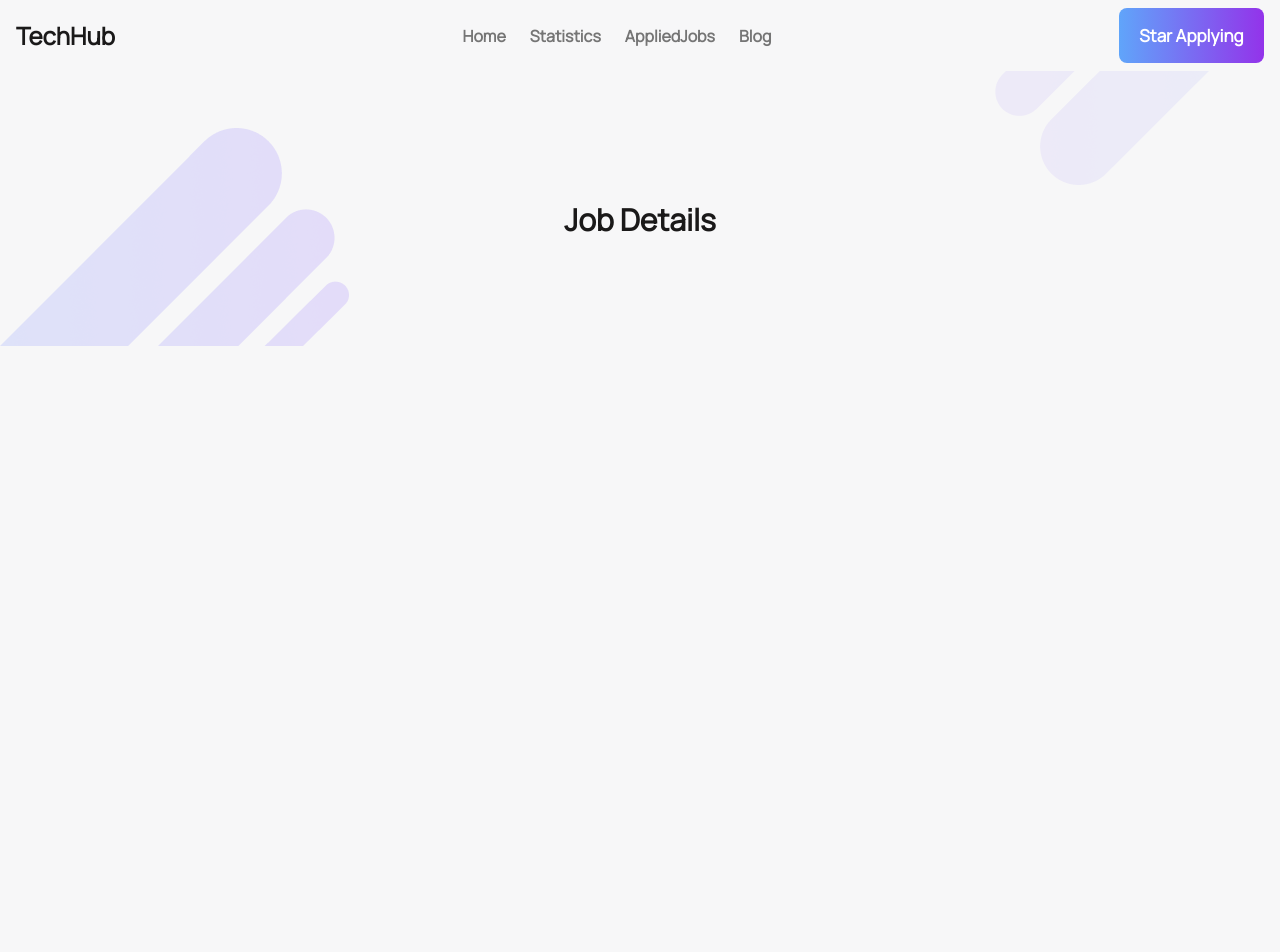
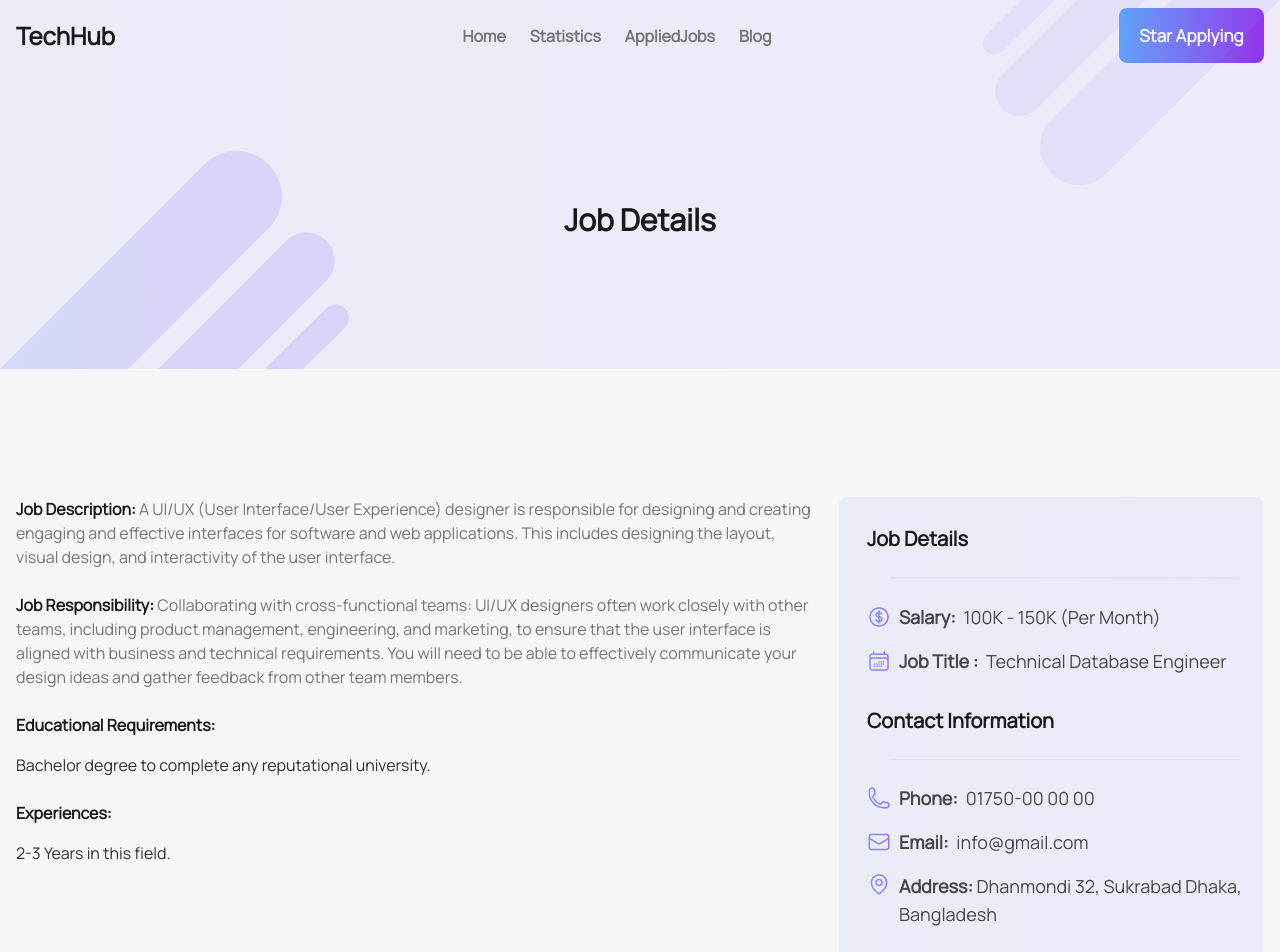
Before and after one commit to rajibrahman74/tech-hub, a React (Vite) app: page /jobdetails/0 in a window 1280 px wide. Shown: the top 952 px of the page. Before the commit the page ends 800 px from the top, so only its background shows below. Built offline with nearby package versions, Linux system fonts and the light colour scheme; a web font is replaced by a local one.

Commit message:
[ADD]-complete-jobDetails-section

```diff
--- a/public/featured-jobs.json
+++ b/public/featured-jobs.json
@@ -29,7 +29,7 @@
         "fulltime_or_parttime": "Fulltime",
         "salary": "100K - 150K",
         "job_description": "Netflix is seeking a Product Manager to join our team. You will be responsible for driving the development and execution of our product roadmap for our streaming platform.",
-        "job_responsibility": "- Develop and execute the product roadmap for our global streaming platform\n- Collaborate with cross-functional teams to define and execute product initiatives\n- Conduct user research and analyze user feedback to inform product decisions\n- Manage the product development process from ideation to launch",
+        "job_responsibility": "Develop and execute the product roadmap for our global streaming platform\n- Collaborate with cross-functional teams to define and execute product initiatives\n- Conduct user research and analyze user feedback to inform product decisions\n- Manage the product development process from ideation to launch",
         "educational_requirements": "Bachelor's or Master's degree in Business Administration or related field",
         "experiences": "Minimum of 5 years of experience in product management, preferably in the technology or entertainment industry",
         "contact_information": {
@@ -48,7 +48,7 @@
         "fulltime_or_parttime": "Fulltime",
         "salary": "100K - 150K",
         "job_description": "Tesla is seeking a Software Engineer to join our Autopilot team. You will be responsible for developing and testing software for our autonomous driving system.",
-        "job_responsibility": "- Design, develop, and test software for our Autopilot system\n- Collaborate with cross-functional teams to ensure system integration and performance\n- Participate in code reviews and provide feedback to other developers\n- Contribute to the development of software tools and processes for the Autopilot team",
+        "job_responsibility": "Design, develop, and test software for our Autopilot system\n- Collaborate with cross-functional teams to ensure system integration and performance\n- Participate in code reviews and provide feedback to other developers\n- Contribute to the development of software tools and processes for the Autopilot team",
         "educational_requirements": "Bachelor's or Master's degree in Computer Science or related field",
         "experiences": "Minimum of 3 years of experience in software development, preferably in the automotive or robotics industry",
         "contact_information": {
@@ -63,10 +63,11 @@
         "company_name": "Facebook",
         "remote_or_onsite": "Remote",
         "location": "San Francisco, CA",
+        "address": "Dhanmondi 32, Sukrabad Dhaka, Bangladesh",
         "fulltime_or_parttime": "Full-time",
         "salary": "100K - 150K",
         "job_description": "Facebook is seeking a Software Engineer to join our AI/ML team. You will be responsible for developing and deploying cutting-edge AI/ML models and algorithms that drive key product features and business outcomes.",
-        "job_responsibility": "- Design, develop, and deploy AI/ML models and algorithms that drive key product features and business outcomes\n- Collaborate with cross-functional teams to integrate AI/ML into product features\n- Conduct experiments to test the effectiveness of AI/ML models and algorithms\n- Contribute to the development of software tools and processes for the AI/ML team",
+        "job_responsibility": "Design, develop, and deploy AI/ML models and algorithms that drive key product features and business outcomes\n- Collaborate with cross-functional teams to integrate AI/ML into product features\n- Conduct experiments to test the effectiveness of AI/ML models and algorithms\n- Contribute to the development of software tools and processes for the AI/ML team",
         "educational_requirements": "Bachelor's or Master's degree in Computer Science or related field",
         "experiences": "Minimum of 3 years of experience in software development, with a focus on AI/ML",
         "contact_information": {
@@ -81,10 +82,11 @@
         "company_name": "Instagram",
         "remote_or_onsite": "Remote",
         "location": "New York, NY",
+        "address": "Dhanmondi 32, Sukrabad Dhaka, Bangladesh",
         "fulltime_or_parttime": "Full-time",
         "salary": "130k - 180k",
         "job_description": "Instagram is seeking a Product Designer to join our team. You will be responsible for designing and delivering engaging and intuitive experiences for our users across our mobile and web platforms.",
-        "job_responsibility": "- Design and deliver engaging and intuitive experiences for our users across our mobile and web platforms\n- Collaborate with cross-functional teams to understand user needs and business objectives\n- Develop and maintain design guidelines and best practices for the Instagram product\n- Conduct user research and testing to validate and iterate on design solutions",
+        "job_responsibility": "Design and deliver engaging and intuitive experiences for our users across our mobile and web platforms\n- Collaborate with cross-functional teams to understand user needs and business objectives\n- Develop and maintain design guidelines and best practices for the Instagram product\n- Conduct user research and testing to validate and iterate on design solutions",
         "educational_requirements": "Bachelor's or Master's degree in Design or related field",
         "experiences": "Minimum of 3 years of experience in product design, with a focus on mobile and web platforms",
         "contact_information": {
@@ -99,10 +101,11 @@
         "company_name": "Microsoft",
         "remote_or_onsite": "Remote",
         "location": "Seattle, WA",
+        "address": "Dhanmondi 32, Sukrabad Dhaka, Bangladesh",
         "fulltime_or_parttime": "Full-time",
         "salary": "150k - 200k",
         "job_description": "Microsoft is looking for a Senior Software Engineer to join our Azure team. You will be responsible for developing and maintaining cloud-based services and applications that power the Microsoft Azure platform.",
-        "job_responsibility": "- Design, develop, and maintain cloud-based services and applications that power the Microsoft Azure platform\n- Collaborate with cross-functional teams to build new features and improve existing ones\n- Contribute to the development of software tools and processes for the Azure team\n- Stay up-to-date with the latest technologies and trends in cloud computing",
+        "job_responsibility": "Design, develop, and maintain cloud-based services and applications that power the Microsoft Azure platform\n- Collaborate with cross-functional teams to build new features and improve existing ones\n- Contribute to the development of software tools and processes for the Azure team\n- Stay up-to-date with the latest technologies and trends in cloud computing",
         "educational_requirements": "Bachelor's or Master's degree in Computer Science or related field",
         "experiences": "Minimum of 5 years of experience in software development, with a focus on cloud computing and distributed systems",
         "contact_information": {
--- a/src/components/Header.jsx
+++ b/src/components/Header.jsx
@@ -3,7 +3,8 @@ import { Link } from "react-router-dom";
 
 const Header = () => {
   return (
-    <nav className="navbar bg-base-100 max-w-7xl mx-auto flex justify-between items-center px-4 sticky top-0 z-50">
+    <header className="liner-gradient">
+      <nav className="navbar max-w-7xl mx-auto flex justify-between items-center px-4">
         <div className="">
           <div className="dropdown">
             <label tabIndex={0} className="btn btn-ghost lg:hidden">
@@ -104,6 +105,7 @@ const Header = () => {
           <Link>Star Applying</Link>
         </button>
       </nav>
+    </header>
   );
 };
 
--- a/src/components/JobDetails.jsx
+++ b/src/components/JobDetails.jsx
@@ -9,17 +9,28 @@ const JobDetails = () => {
   const data = features.find((feature) => feature.id === parseInt(id));
 
   return (
-    <section className="max-w-7xl mx-auto">
-      <div className="jobDetails h-[298px] flex justify-center items-center">
-        <img
-          className="absolute top-0 right-0 bg-no-repeat"
-          src={bgTwo}
-          alt=""
-        />
-        <h1 className="text-[#1A1919] text-3xl font-extrabold">Job Details</h1>
-        <img className="absolute left-0 top-32" src={bgOne} alt="" />
+    <section>
+      <style>
+        {`.liner-gradient {
+          background: linear-gradient(90deg, rgba(126, 144, 254, 0.1) 0%, rgba(152, 115, 255, 0.1) 100%);
+        }`}
+      </style>
+      <div className="">
+        <div className="jobDetails h-[298px] flex justify-center items-center liner-gradient">
+          <img
+            className="absolute top-0 right-0 bg-no-repeat"
+            src={bgTwo}
+            alt=""
+          />
+          <h1 className="text-[#1A1919] text-3xl font-extrabold">
+            Job Details
+          </h1>
+          <img className="absolute left-0 top-[151px]" src={bgOne} alt="" />
+        </div>
+
+        {/* job deaisl data */}
+        {<JobDetailsData data={data} />}
       </div>
-      <div className="my-32">{<JobDetailsData data={data} />}</div>
     </section>
   );
 };
--- a/src/components/JobDetailsData.jsx
+++ b/src/components/JobDetailsData.jsx
@@ -1,18 +1,95 @@
-import React from 'react';
+import React from "react";
+import Salary from "../assets/Icons/Frame.png";
+import JobTitle from "../assets/Icons/Frame-1.png";
+import Phone from "../assets/Icons/Frame-2.png";
+import Email from "../assets/Icons/Frame-3.png";
+import Address from "../assets/Icons/Frame-4.png";
 
-const JobDetailsData = ({data}) => {
-    console.log(data);
-    const {job_description, job_responsibility, educational_requirements, experiences, salary, job_title, } = data;
-    return (
-        <div>
-            <div>
+const JobDetailsData = ({ data }) => {
+  console.log(data);
+  const {
+    job_description,
+    job_responsibility,
+    educational_requirements,
+    experiences,
+    salary,
+    job_title,
+    address,
+    contact_information: { phone, email },
+  } = data;
 
-            </div>
-            <div>
+  return (
+    <section className="my-32 flex justify-center gap-6 md:flex-row flex-col items-center md:items-start max-w-7xl mx-auto px-4">
+      <div className="flex flex-col gap-6 max-w-3/2">
+        <p className="text-[#757575]">
+          <span className="text-[#1A1919] font-bold">Job Description: </span>
+          {job_description}
+        </p>
 
-            </div>
+        <p className="text-[#757575]">
+          <span className="text-[#1A1919] font-bold">Job Responsibility: </span>
+          {job_responsibility}
+        </p>
+        <span className="flex flex-col gap-4">
+          <p className="text-[#1A1919] font-bold">Educational Requirements:</p>
+          <p>{educational_requirements}</p>
+        </span>
+
+        <span className="flex flex-col gap-4">
+          <p className="text-[#1A1919] font-bold">Experiences:</p>
+          <p>{experiences}</p>
+        </span>
+      </div>
+      <div className="max-w-3/1 flex flex-col gap-6">
+        <div className="liner-gradient w-[424px] h-[461px] bg-green-200 rounded-lg py-7 pl-7">
+          <h3 className="text-[#1A1919] font-bold text-xl pb-6">Job Details</h3>
+          <div className="w-[350px] liner-gradient h-[1.5px] mx-auto mb-6"></div>
+          <span className="flex items-center gap-2">
+            <img className="w-6" src={Salary} alt="" />
+            <span className="text-[#474747] font-bold text-lg">Salary: </span>
+            <span className="text-[#474747] text-lg">{salary} (Per Month)</span>
+          </span>
+
+          <span className="flex items-center gap-2 mt-4">
+            <img className="w-6" src={JobTitle} alt="" />
+            <span className="text-[#474747] font-bold text-lg">
+              Job Title :
+            </span>
+            <span className="text-[#474747] text-lg">{job_title}</span>
+          </span>
+          <h3 className="text-[#1A1919] font-bold text-xl pb-6 mt-8">
+            Contact Information
+          </h3>
+          <div className="w-[350px] liner-gradient h-[1.5px] mx-auto mb-6"></div>
+
+          <span className="flex items-center gap-2">
+            <img className="w-6" src={Phone} alt="" />
+            <span className="text-[#474747] font-bold text-lg">Phone: </span>
+            <span className="text-[#474747] text-lg">{phone}</span>
+          </span>
+
+          <span className="flex items-center gap-2 my-4">
+            <img className="w-6" src={Email} alt="" />
+            <span className="text-[#474747] font-bold text-lg">Email: </span>
+            <span className="text-[#474747] text-lg">{email}</span>
+          </span>
+
+          <span className="flex items-start gap-2">
+            <img className="w-6" src={Address} alt="" />
+            <p>
+              <span className="text-[#474747] font-bold text-lg">
+                Address:{" "}
+              </span>
+              <span className="text-[#474747] text-lg">{address}</span>
+            </p>
+          </span>
         </div>
-    );
+        <button className="w-[425px] h-[65px] font-bold text-white rounded-lg bg-gradient-to-r from-blue-400 to-purple-600">
+          Apply Now
+        </button>
+      </div>
+    </section>
+  );
 };
 
 export default JobDetailsData;
```
Also changed, not shown: src/components/HeroSection.jsx (+20 -3 lines). Lines whose indentation alone changed are shown as unchanged.
